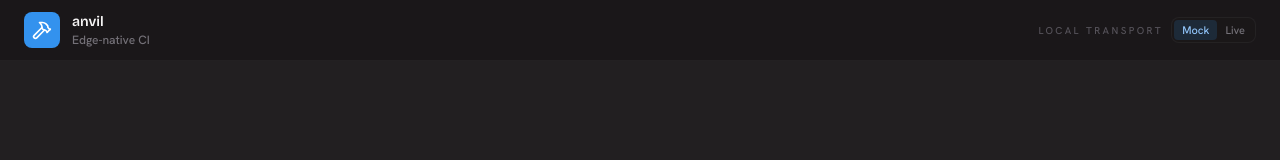
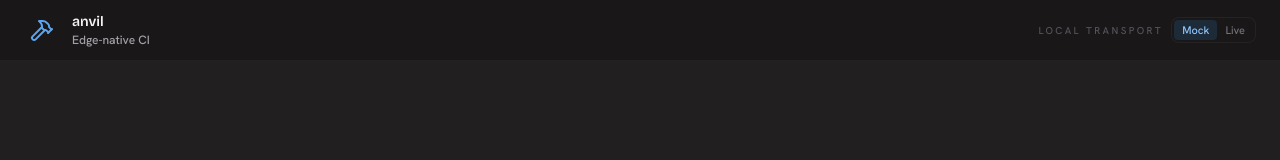
Before and after one commit to zllovesuki/anvil, a React (Vite) app: page / in a window 1280 px wide. Shown: the top 160 px of the page. Built offline with nearby package versions, Linux system fonts and the light colour scheme; what @cloudflare/util-en-garde would draw is missing.

Commit message:
style: rework header icon

```diff
--- a/src/client/components/header.tsx
+++ b/src/client/components/header.tsx
@@ -19,13 +19,17 @@ interface HeaderProps {
 }
 
 const HeaderBrand = ({ href, subtitle }: { href: string; subtitle: string }) => (
-  <Link to={href} className="flex items-center gap-3 transition-opacity hover:opacity-80">
-    <span className="inline-grid h-9 w-9 place-items-center rounded-lg bg-accent-500">
-      <Hammer className="h-5 w-5 text-white" />
+  <Link to={href} className="group flex items-center gap-3 transition-opacity hover:opacity-80">
+    <span className="inline-grid h-9 w-9 place-items-center">
+      <Hammer
+        className="h-6 w-6 text-accent-400 transition-transform duration-200 group-hover:-rotate-6"
+        strokeWidth={2}
+        aria-hidden="true"
+      />
     </span>
     <span className="hidden sm:block">
       <strong className="block font-display text-sm font-semibold text-zinc-100">anvil</strong>
-      <small className="block text-xs text-zinc-500">{subtitle}</small>
+      <small className="block text-xs text-zinc-400">{subtitle}</small>
     </span>
   </Link>
 );
```
